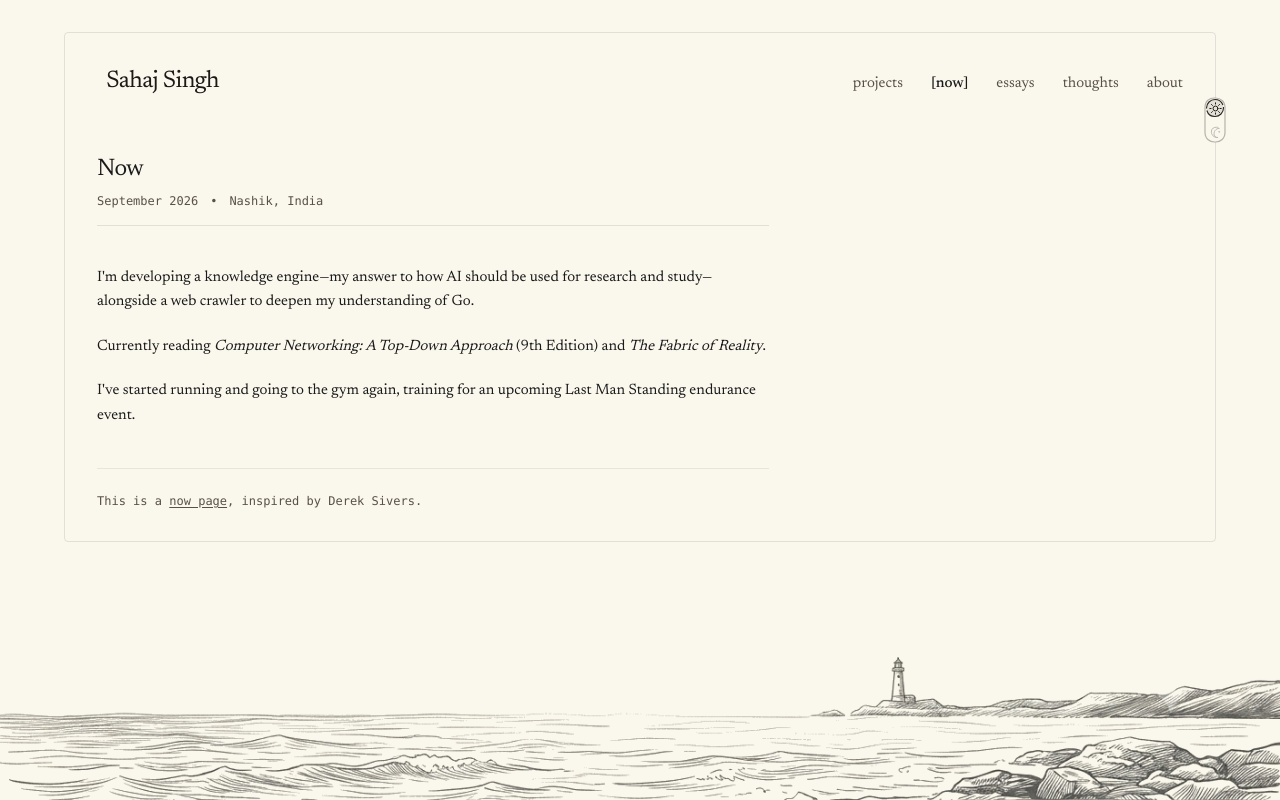
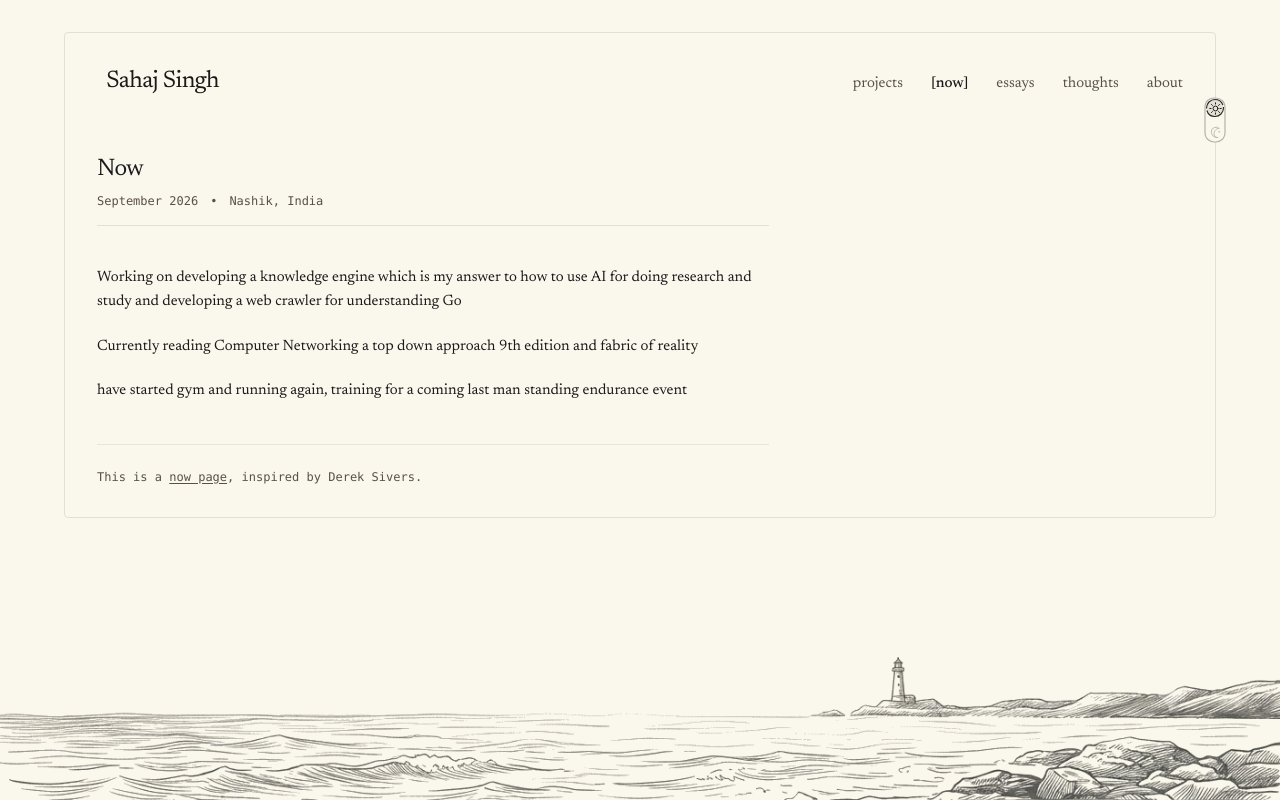
Before and after one commit to sahajdeepsingh651/sahajsingh, a Next.js app: page /now in a window 1280 px wide. Built offline with nearby package versions, Linux system fonts and the light colour scheme.

Commit message:
chore(now): restore author's exact verbatim words for /now

```diff
--- a/src/app/now/page.tsx
+++ b/src/app/now/page.tsx
@@ -21,19 +21,19 @@ export default function NowPage() {
             {/* Natural Journal / Desk Dispatch */}
             <article className="space-y-5 leading-relaxed font-normal">
                 <p>
-                    I&apos;m developing a knowledge engine—my answer to how AI should be used
-                    for research and study—alongside a web crawler to deepen my understanding
-                    of Go.
+                    Working on developing a knowledge engine which is my answer to how to
+                    use AI for doing research and study and developing a web crawler for
+                    understanding Go
                 </p>
 
                 <p>
-                    Currently reading <em>Computer Networking: A Top-Down Approach</em> (9th
-                    Edition) and <em>The Fabric of Reality</em>.
+                    Currently reading Computer Networking a top down approach 9th edition
+                    and fabric of reality
                 </p>
 
                 <p>
-                    I&apos;ve started running and going to the gym again, training for an
-                    upcoming Last Man Standing endurance event.
+                    have started gym and running again, training for a coming last man
+                    standing endurance event
                 </p>
             </article>
 
```
